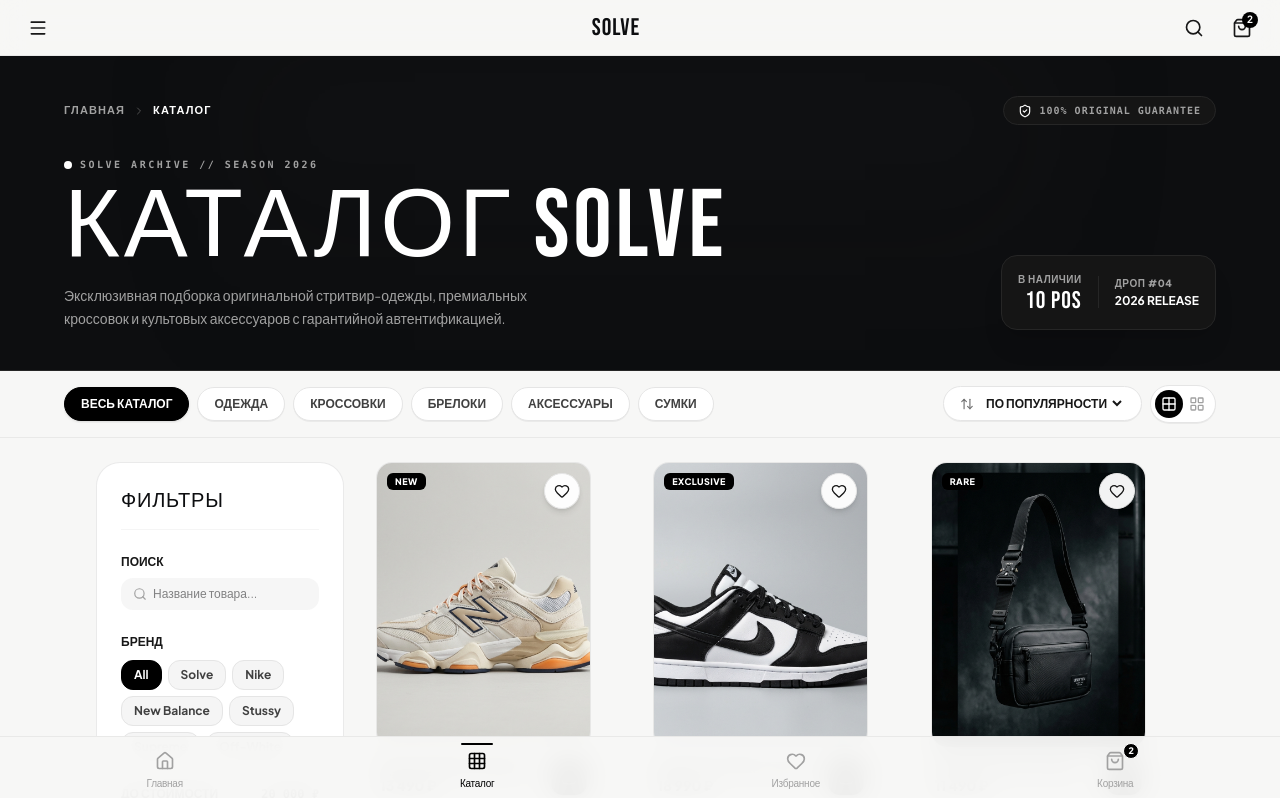
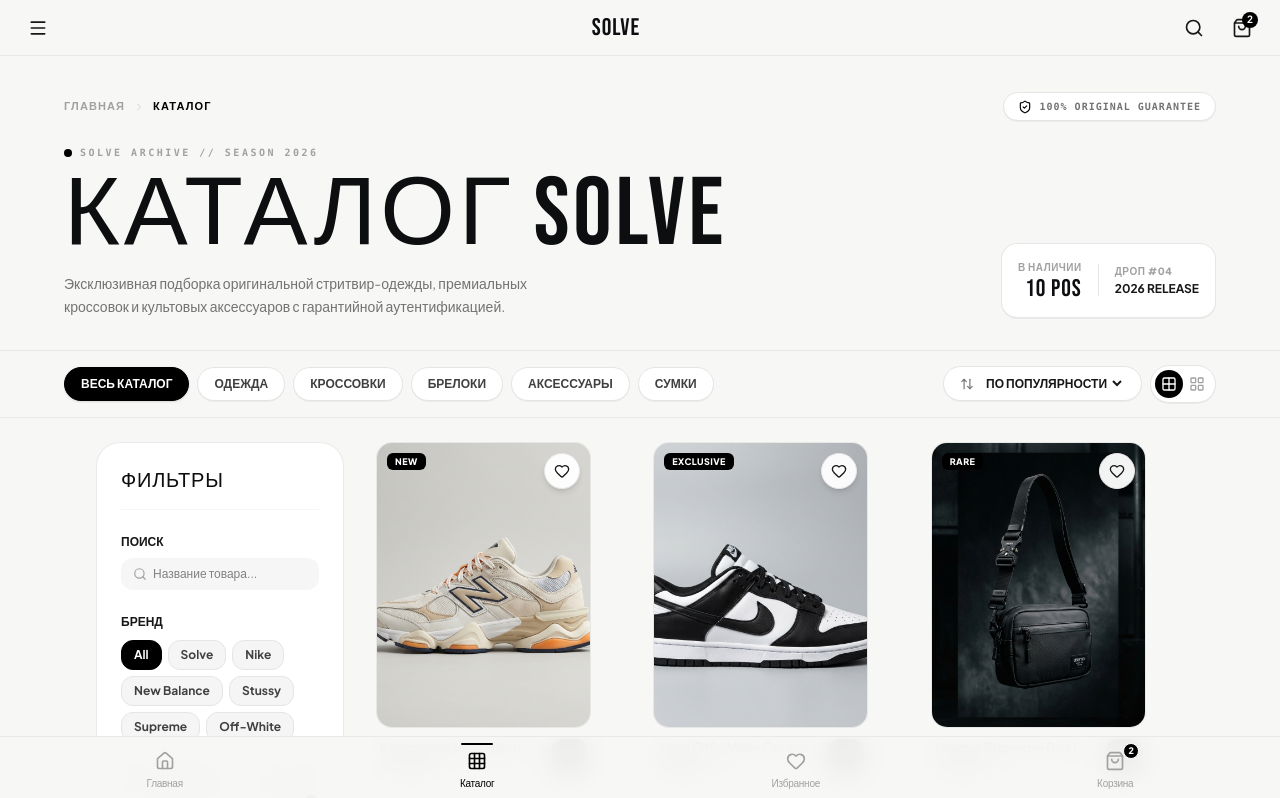
Before and after one commit to Farido01/SOLVE, a Next.js app: page /catalog in a window 1280 px wide. Shown: the top 798 px of the page. Built offline with nearby package versions, Linux system fonts and the light colour scheme.

Commit message:
Unify catalog page under pure Light Editorial color palette (#F7F7F6)

```diff
--- a/app/catalog/page.tsx
+++ b/app/catalog/page.tsx
@@ -224,55 +224,52 @@
       <Header />
 
       <main className="flex-1 mt-14 pb-28">
-        {/* Ultra-Premium Full-Bleed Dark Editorial Banner */}
-        <section className="relative bg-[#0D0E10] text-white border-b border-neutral-800 pt-10 pb-10 px-4 md:px-8 overflow-hidden">
-          {/* Subtle Ambient Radial Glow */}
-          <div className="absolute top-0 left-1/2 -translate-x-1/2 w-[800px] h-[300px] bg-gradient-to-b from-neutral-800/20 via-neutral-900/10 to-transparent blur-3xl pointer-events-none" />
-
-          <div className="max-w-6xl mx-auto space-y-6 relative z-10">
+        {/* Ultra-Clean Light Editorial Banner */}
+        <section className="bg-[#F7F7F6] border-b border-neutral-200/90 pt-9 pb-8 px-4 md:px-8">
+          <div className="max-w-6xl mx-auto space-y-6">
             {/* Top Breadcrumb & Metadata Badge */}
             <div className="flex items-center justify-between">
               <div className="flex items-center gap-2 text-[11px] font-bold text-neutral-400 uppercase tracking-widest font-sans">
-                <Link href="/" className="hover:text-white transition-colors">Главная</Link>
-                <ChevronRight className="w-3 h-3 text-neutral-600" />
-                <span className="text-white">Каталог</span>
+                <Link href="/" className="hover:text-black transition-colors">Главная</Link>
+                <ChevronRight className="w-3 h-3 text-neutral-300" />
+                <span className="text-black font-extrabold">Каталог</span>
               </div>
 
-              <div className="hidden sm:flex items-center gap-2 text-[10px] font-extrabold uppercase tracking-widest text-neutral-400 font-mono bg-neutral-900/90 px-3.5 py-1.5 rounded-full border border-neutral-800">
-                <ShieldCheck className="w-3.5 h-3.5 text-white" />
+              <div className="hidden sm:flex items-center gap-2 text-[10px] font-extrabold uppercase tracking-widest text-neutral-500 font-mono bg-white px-3.5 py-1.5 rounded-full border border-neutral-200 shadow-2xs">
+                <ShieldCheck className="w-3.5 h-3.5 text-black" />
                 <span>100% ORIGINAL GUARANTEE</span>
               </div>
             </div>
 
             {/* Title & Collection Stats */}
-            <div className="flex flex-col md:flex-row md:items-end justify-between gap-6 pt-2">
+            <div className="flex flex-col md:flex-row md:items-end justify-between gap-6">
               <div className="space-y-2 max-w-2xl">
                 <div className="flex items-center gap-2">
-                  <span className="w-2 h-2 rounded-full bg-white animate-pulse" />
+                  <span className="w-2 h-2 rounded-full bg-black animate-pulse" />
                   <span className="text-[10px] font-extrabold uppercase tracking-[0.25em] text-neutral-400 font-mono">
                     SOLVE ARCHIVE // SEASON 2026
                   </span>
                 </div>
-                <h1 className="font-display text-5xl sm:text-6xl md:text-8xl text-white uppercase tracking-[0.06em] leading-none">
+                <h1 className="font-display text-5xl sm:text-6xl md:text-8xl text-[#0D0E10] uppercase tracking-[0.06em] leading-none">
                   КАТАЛОГ SOLVE
                 </h1>
-                <p className="text-xs md:text-sm text-neutral-400 font-normal leading-relaxed font-sans max-w-lg">
-                  Эксклюзивная подборка оригинальной стритвир-одежды, премиальных кроссовок и культовых аксессуаров с гарантийной автентификацией.
+                <p className="text-xs md:text-sm text-neutral-500 font-normal leading-relaxed font-sans max-w-lg">
+                  Эксклюзивная подборка оригинальной стритвир-одежды, премиальных кроссовок и культовых аксессуаров с гарантийной аутентификацией.
                 </p>
               </div>
 
               <div className="flex items-center gap-3">
-                <div className="bg-neutral-900/90 border border-neutral-800 rounded-2xl p-4 flex items-center gap-4 shadow-xl">
+                <div className="bg-white border border-neutral-200/90 rounded-2xl p-4 flex items-center gap-4 shadow-2xs">
                   <div className="text-right">
                     <span className="text-[10px] font-extrabold text-neutral-400 uppercase tracking-wider block">В наличии</span>
-                    <span className="font-display text-2xl tracking-wider text-white leading-none block mt-0.5 font-mono">
+                    <span className="font-display text-2xl tracking-wider text-[#0D0E10] leading-none block mt-0.5 font-mono">
                       {filteredProducts.length} POS
                     </span>
                   </div>
-                  <div className="w-[1px] h-8 bg-neutral-800" />
+                  <div className="w-[1px] h-8 bg-neutral-200" />
                   <div className="text-left">
                     <span className="text-[10px] font-extrabold text-neutral-400 uppercase tracking-wider block">Дроп #04</span>
-                    <span className="text-xs font-bold text-white uppercase block mt-0.5 font-sans">2026 RELEASE</span>
+                    <span className="text-xs font-bold text-neutral-900 uppercase block mt-0.5 font-sans">2026 RELEASE</span>
                   </div>
                 </div>
               </div>
```
